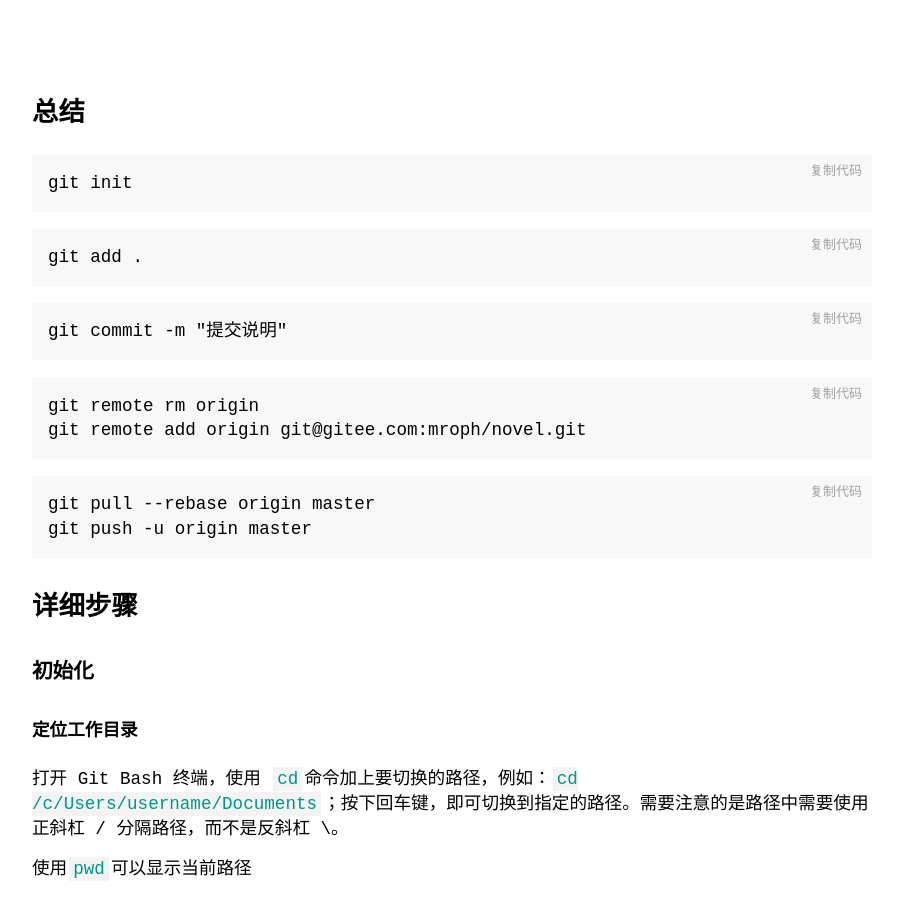
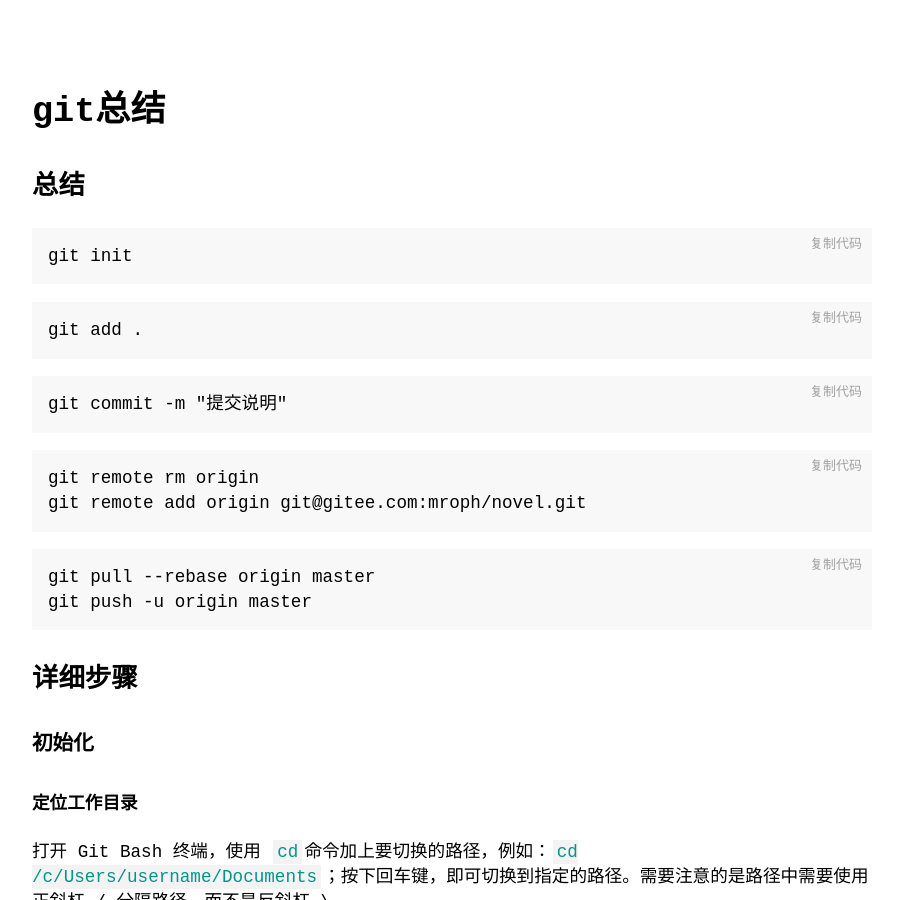
Before and after one commit to hincom/hincom.github.io, a Jekyll site: the page built from docs/git总结.md, in a window 1280 px wide and 900 px high. Shown: the whole window, without its empty margins (188-1086 px from the left). Built offline with Jekyll 4.4.1, drawn with Linux system fonts in a browser that asks for light colours; nearby versions of some CDN libraries; our own code applies the rules of GitHub Pages for plain Markdown files.

Commit message:
Update nostyle.html

```diff
--- a/_layouts/nostyle.html
+++ b/_layouts/nostyle.html
@@ -13,12 +13,12 @@
   <script src="https://code.jquery.com/jquery-3.2.1.min.js"></script>
 <script src="https://cdn.jsdelivr.net/gh/hintryer/cdn/top.js"></script>
   <title>
-    {{ page.title }}
    {{ page.path | split: '/' | last | remove: '.md'}}
   </title>
 </head>
 <body>
   <main class="page-content" aria-label="Content">
+    <h1>{{ page.path | split: '/' | last | remove: '.md'}}</h1>
   {{ content }}
     </main>
 </body>
```
